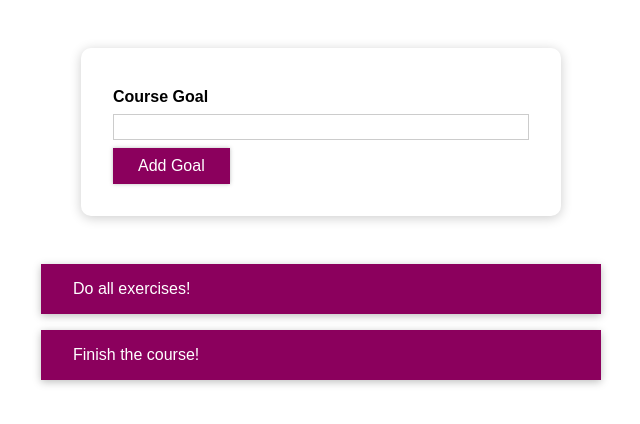
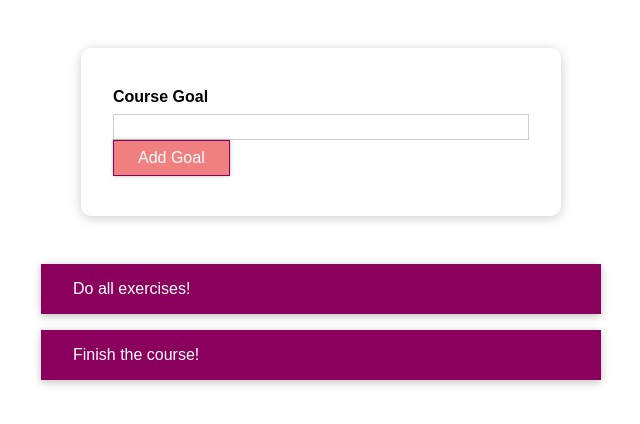
Before and after one commit to lokeshpatidar14/MyReactApps, a React (Create React App) app: page / in a window 1280 px wide. Shown: the top 424 px of the page, without its empty margins (319-959 px from the left). Built offline with nearby package versions, Linux system fonts and the light colour scheme.

Commit message:
initial commit 1

```diff
--- a/src/components/CourseGoals/CourseInput/CourseInput.css
+++ b/src/components/CourseGoals/CourseInput/CourseInput.css
@@ -16,9 +16,22 @@
   line-height: 1.5rem;
   padding: 0 0.25rem;
 }
+.form-control.invalid input {
+  border-color: red;
+  background: #ffd7d7;
+}
 
-.form-control input:focus {
-  outline: none;
-  background: #fad0ec;
-  border-color: #8b005d;
+.form-control.invalid label {
+  color: red;
 }
+
+.form-control input:not(:focus) + button {
+  filter: blur(0.5px);
+  pointer-events: none;
+  background-color: lightcoral;
+  cursor: not-allowed;
+}
+
+.form-control input:not(:focus) + button:disabled {
+  opacity: 0.7;
+}
--- a/src/components/CourseGoals/CourseInput/CourseInput.js
+++ b/src/components/CourseGoals/CourseInput/CourseInput.js
@@ -1,27 +1,38 @@
-import React, { useState } from 'react';
+import React, { useState } from "react";
 
-import Button from '../../UI/Button/Button';
-import './CourseInput.css';
+import Button from "../../UI/Button/Button";
+import "./CourseInput.css";
 
-const CourseInput = props => {
-  const [enteredValue, setEnteredValue] = useState('');
+const CourseInput = (props) => {
+  const [enteredValue, setEnteredValue] = useState("");
+  const [isValid, setIsValid] = useState(true);
 
-  const goalInputChangeHandler = event => {
+  const goalInputChangeHandler = (event) => {
+    if (event.target.value.trim().length > 0) {
+      setIsValid(true);
+    }
     setEnteredValue(event.target.value);
   };
 
-  const formSubmitHandler = event => {
+  const formSubmitHandler = (event) => {
     event.preventDefault();
+    if (enteredValue.trim().length === 0) {
+      setIsValid(false);
+      return;
+    }
     props.onAddGoal(enteredValue);
   };
 
   return (
     <form onSubmit={formSubmitHandler}>
-      <div className="form-control">
+      <div className={`form-control ${!isValid ? "invalid" : ""}`}>
         <label>Course Goal</label>
         <input type="text" onChange={goalInputChangeHandler} />
+
+        <Button type="submit" disabled={!isValid}>
+          Add Goal
+        </Button>
       </div>
-      <Button type="submit">Add Goal</Button>
     </form>
   );
 };
```
